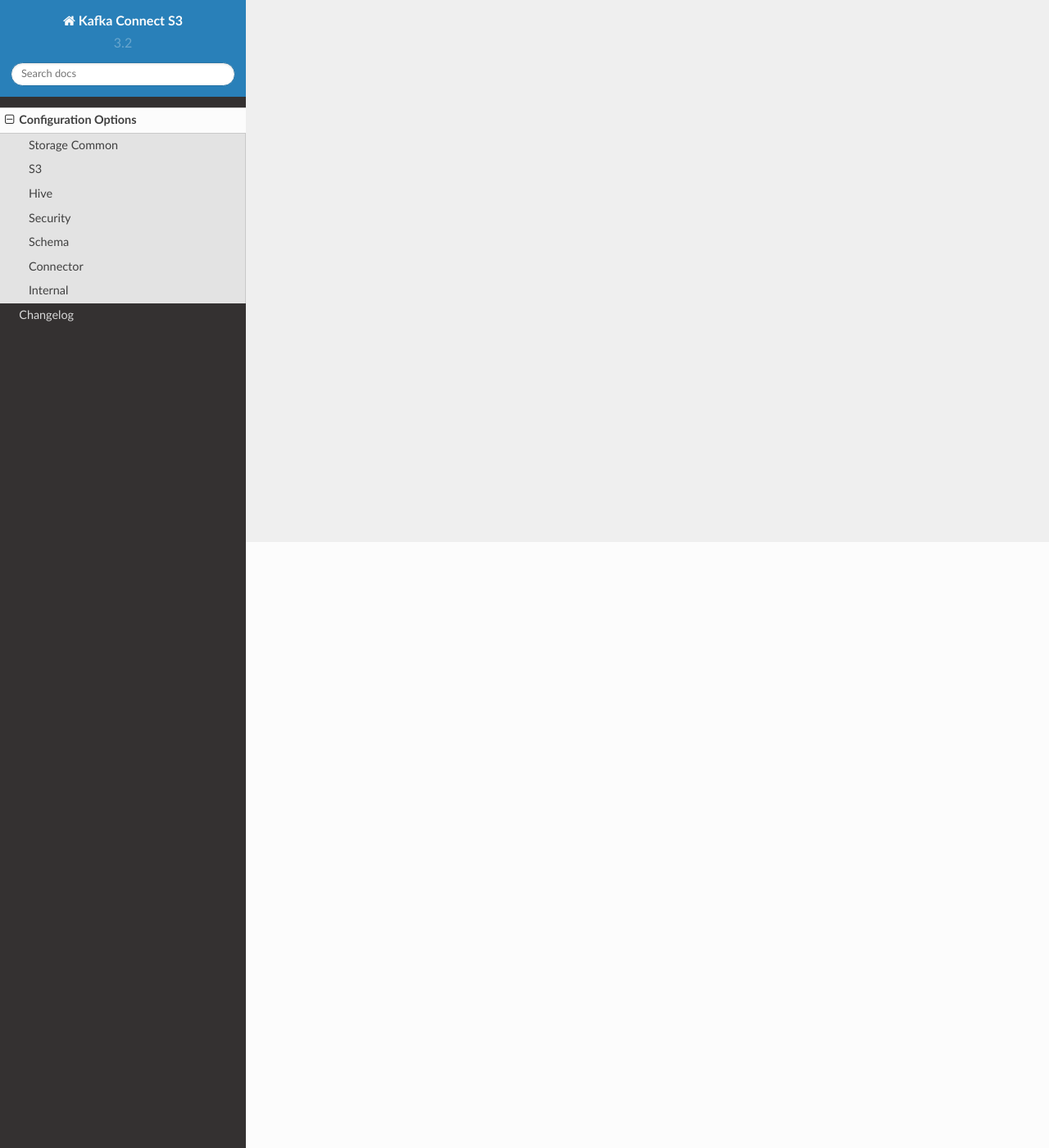
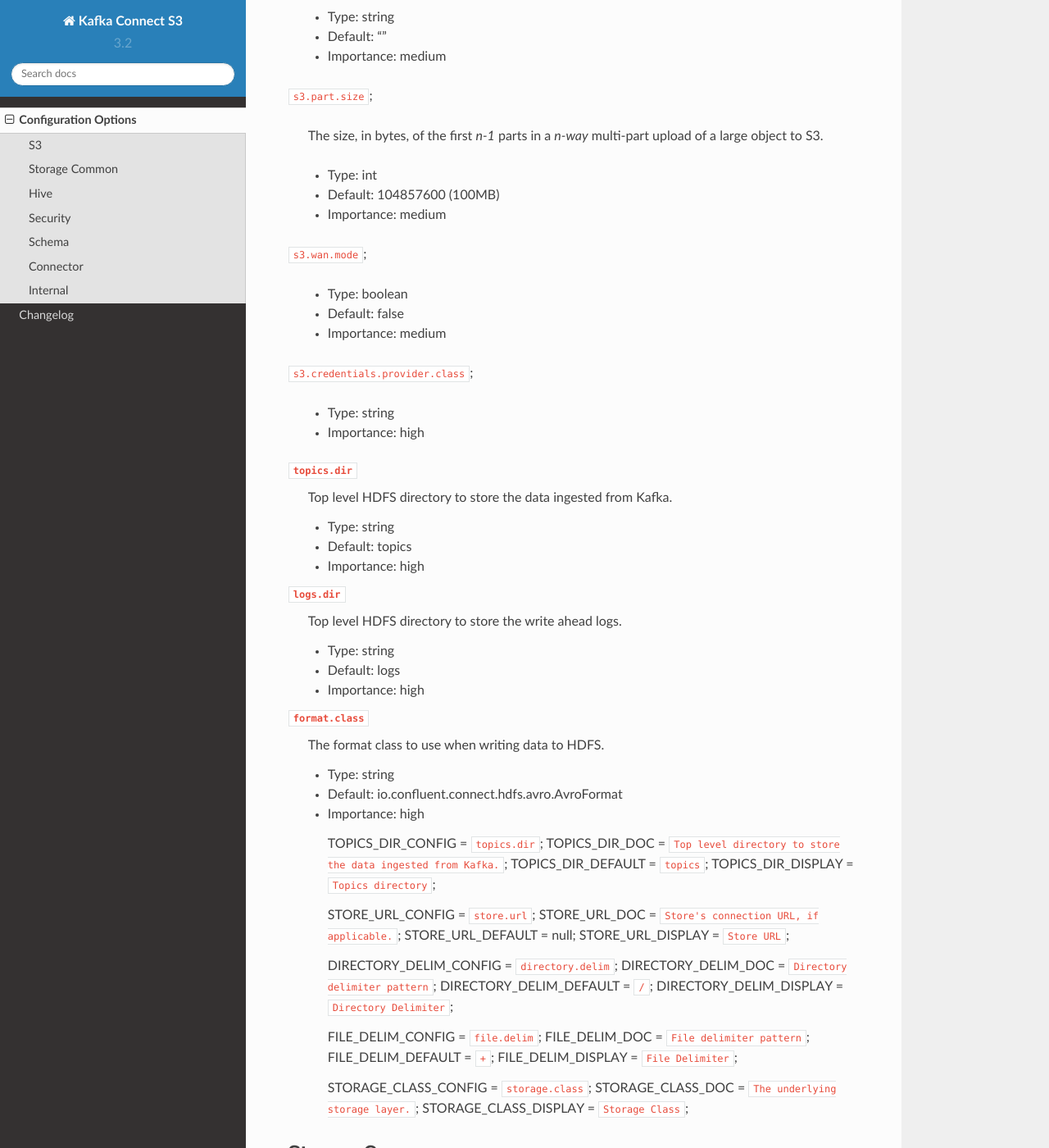
Before and after one commit to confluentinc/kafka-connect-storage-cloud, a Sphinx documentation site: the page built from kafka-connect-s3/docs/configuration_options.rst, in a window 1280 px wide and 1400 px high, scrolled down 739 px. Shown: the whole window at 82% size. Built offline with Sphinx 7.4.7 and the Read the Docs theme 2.0.0, drawn with Linux system fonts in a browser that asks for light colours; pages that are not in the unit, such as notebooks, are missing from menus; some of the changed text lies outside the part shown.

Commit message:
CC-404: Add S3 connector config documentation

```diff
--- a/kafka-connect-s3/docs/configuration_options.rst
+++ b/kafka-connect-s3/docs/configuration_options.rst
@@ -1,10 +1,99 @@
 Configuration Options
 ---------------------
 
-Storage Common
+S3
 ^^^^
 
-S3
+``hdfs.url``
+
+  The HDFS connection URL. This configuration has the format of hdfs:://hostname:port and specifies the HDFS to export data to.
+
+``s3.region``;
+
+  * Type: string
+  * Default: Regions.DEFAULT_REGION
+  * Importance: high
+
+``s3.bucket.name``;
+
+  S3 bucket under which the connector will store the exported records from Kafka.
+
+  * Type: string
+  * Importance: high
+
+``s3.ssea.name``;
+
+  Option to use a server-side encryption algorithm for data stored in S3.
+
+  * Type: string
+  * Default: ""
+  * Importance: medium
+
+``s3.part.size``;
+
+  The size, in bytes, of the first *n-1* parts in a *n-way* multi-part upload of a large object to S3.
+
+  * Type: int
+  * Default: 104857600 (100MB)
+  * Importance: medium
+
+``s3.wan.mode``;
+
+  * Type: boolean
+  * Default: false
+  * Importance: medium
+
+``s3.credentials.provider.class``;
+
+  * Type: string
+  * Importance: high
+
+``topics.dir``
+  Top level HDFS directory to store the data ingested from Kafka.
+
+  * Type: string
+  * Default: topics
+  * Importance: high
+
+``logs.dir``
+  Top level HDFS directory to store the write ahead logs.
+
+  * Type: string
+  * Default: logs
+  * Importance: high
+
+``format.class``
+  The format class to use when writing data to HDFS.
+
+  * Type: string
+  * Default: io.confluent.connect.hdfs.avro.AvroFormat
+  * Importance: high
+
+   TOPICS_DIR_CONFIG = ``topics.dir``;
+   TOPICS_DIR_DOC = ``Top level directory to store the data ingested from Kafka.``;
+   TOPICS_DIR_DEFAULT = ``topics``;
+   TOPICS_DIR_DISPLAY = ``Topics directory``;
+
+   STORE_URL_CONFIG = ``store.url``;
+   STORE_URL_DOC = ``Store's connection URL, if applicable.``;
+   STORE_URL_DEFAULT = null;
+   STORE_URL_DISPLAY = ``Store URL``;
+
+   DIRECTORY_DELIM_CONFIG = ``directory.delim``;
+   DIRECTORY_DELIM_DOC = ``Directory delimiter pattern``;
+   DIRECTORY_DELIM_DEFAULT = ``/``;
+   DIRECTORY_DELIM_DISPLAY = ``Directory Delimiter``;
+
+   FILE_DELIM_CONFIG = ``file.delim``;
+   FILE_DELIM_DOC = ``File delimiter pattern``;
+   FILE_DELIM_DEFAULT = ``+``;
+   FILE_DELIM_DISPLAY = ``File Delimiter``;
+
+   STORAGE_CLASS_CONFIG = ``storage.class``;
+   STORAGE_CLASS_DOC = ``The underlying storage layer.``;
+   STORAGE_CLASS_DISPLAY = ``Storage Class``;
+
+Storage Common
 ^^^^
 
 Hive
```
